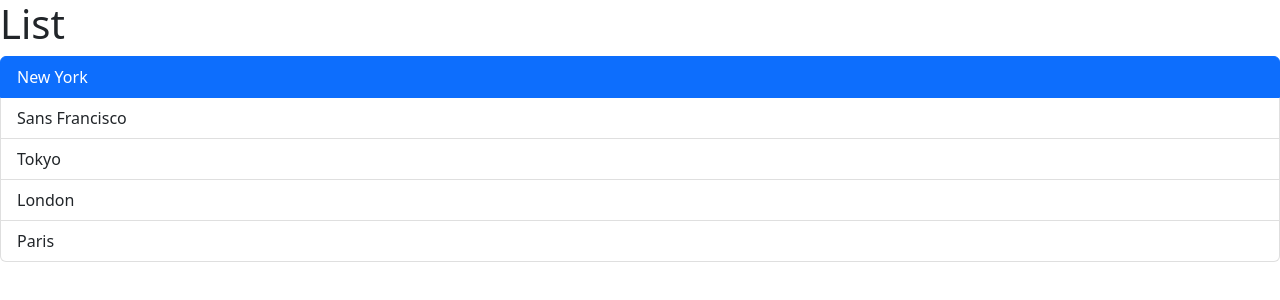
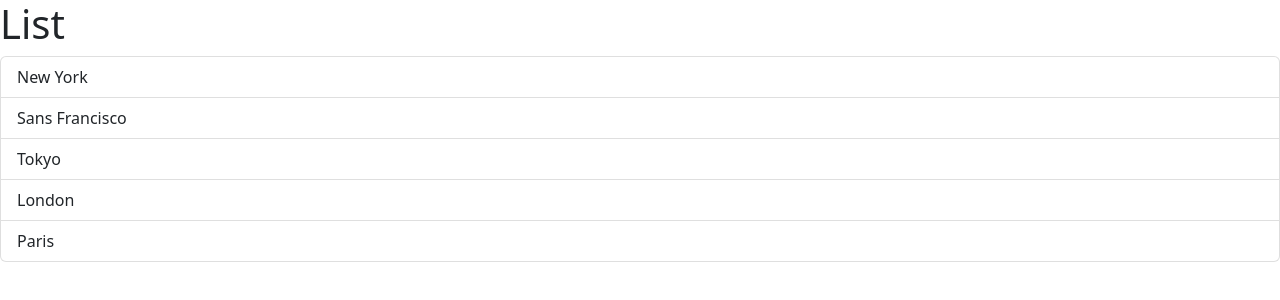
Before and after one commit to shr-gitt/Learning-React.js, a React app in the folder react-app/: page / in a window 1280 px wide. Shown: the top 300 px of the page. Built offline with nearby package versions, Linux system fonts and the light colour scheme; the HTML template or start-up script is replaced by a standard one.

Commit message:
Managing State - Highlighted single selected item

```diff
--- a/react-app/src/components/ListGroup.tsx
+++ b/react-app/src/components/ListGroup.tsx
@@ -1,6 +1,7 @@
 //import { Fragment } from "react/jsx-runtime";
 //import { Fragment } from "react/jsx-runtime";
-import type { MouseEvent } from "react";
+
+import { useState } from "react";
 
 function ListGroup(){
     //const => assignable just once
@@ -15,9 +16,10 @@
 
     //-1=no item initially selected
     //0=first item initially selected
-    let selectedIndex = 0;
 
-    const handleClick = (event: MouseEvent) => console.log(event);
+    // Hook - Using builtin functions of react
+    const [selectedIndex, setSelectedIndex] = useState(-1);
+
 
     //items = [];
     //h1 and ul cannot be returned in diff fragments so they need to be fragmented or grouped together by using div or Fragment. Frament can be implemented by empty brackets or "Fragment"
@@ -35,7 +37,7 @@
                     <li
                         className={ selectedIndex === index ? 'list-group-item active':'list-group-item'}
                         key={item}
-                        onClick={handleClick}
+                        onClick={() => setSelectedIndex(index)}
                     >
                         {item}
                     </li>
```
